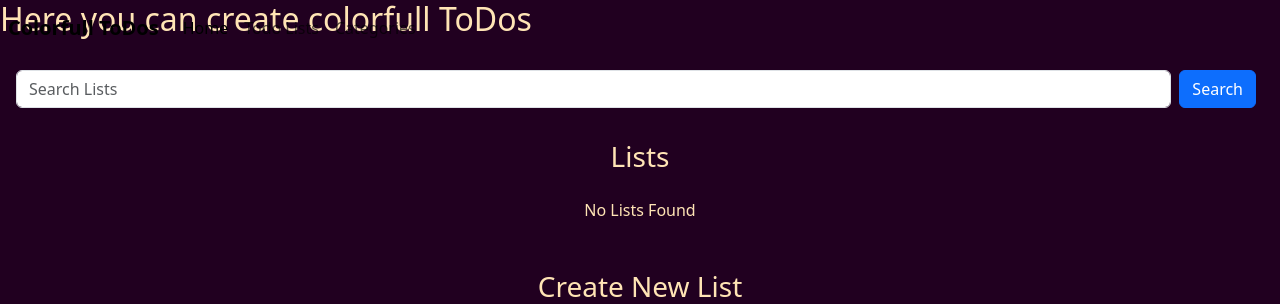
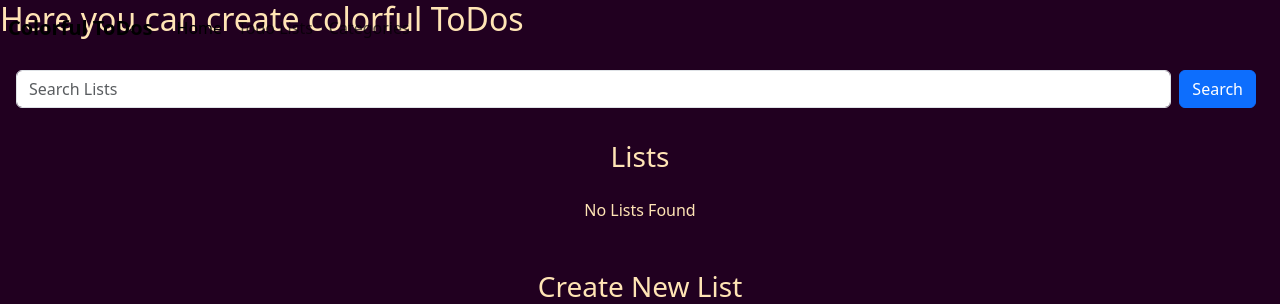
Before and after one commit to LynxPardelle/Python_tercera_pre-entregaMontano, a Django app: page /todo/lists/ in a window 1280 px wide. Shown: the top 304 px of the page. Run offline with Django 5.2, Linux system fonts and the light colour scheme; data that the repository does not hold is empty; some libraries are stand-ins or nearby versions.

Commit message:
colorful typo

```diff
--- a/toDo/templates/layout/header.html
+++ b/toDo/templates/layout/header.html
@@ -3,20 +3,20 @@
     class="position-fixed top-0 start-0 w-100 navbar navbar-expand-lg bef bef-bg-moccasin bef-text-mystic px-2 bef-z-100"
   >
     <a class="navbar-brand fw-bold" href="/"
-      >Colorfull ToDos{% if name%}, {{ name }}{% endif %}</a
+      >Colorful ToDos{% if name%}, {{ name }}{% endif %}</a
     >
     <button
       class="navbar-toggler"
       type="button"
       data-bs-toggle="collapse"
-      data-bs-target="#navBarHeaderColorFullToDos"
-      aria-controls="navBarHeaderColorFullToDos"
+      data-bs-target="#navBarHeaderColorfulToDos"
+      aria-controls="navBarHeaderColorfulToDos"
       aria-expanded="false"
       aria-label="Toggle navigation"
     >
       <span class="navbar-toggler-icon"></span>
     </button>
-    <div class="collapse navbar-collapse" id="navBarHeaderColorFullToDos">
+    <div class="collapse navbar-collapse" id="navBarHeaderColorfulToDos">
       <ul class="navbar-nav me-auto mb-2 mb-lg-0">
         <li class="nav-item">
           <a class="nav-link active" href="/">Home</a>
@@ -31,9 +31,7 @@
         <li class="nav-item">
           <a class="nav-link" href="/admin">Administration Panel</a>
         </li>
-        {% endif %}
-        {% endblock %}
-        {% comment %} {% if logged_in %}
+        {% endif %} {% endblock %} {% comment %} {% if logged_in %}
         <li class="nav-item"><a class="nav-link" href="/logout">Logout</a></li>
         {% else %}
         <li class="nav-item"><a class="nav-link" href="/login">Login</a></li>
@@ -41,5 +39,5 @@
       </ul>
     </div>
   </nav>
-  <h2>Here you can create colorfull ToDos</h2>
+  <h2>Here you can create colorful ToDos</h2>
 </header>
--- a/toDo/templates/layout/index.html
+++ b/toDo/templates/layout/index.html
@@ -5,7 +5,7 @@
   <head>
     <meta charset="UTF-8">
     <meta name="viewport" content="width=device-width, initial-scale=1.0">
-    <title>{% block title %}{% if title %}{{ title }} - {% endif %} {% endblock %}ColorFull ToDos</title>
+    <title>{% block title %}{% if title %}{{ title }} - {% endif %} {% endblock %}Colorful ToDos</title>
     <link href="https://cdn.jsdelivr.net/npm/bootstrap@5.3.2/dist/css/bootstrap.min.css" rel="stylesheet" integrity="sha384-T3c6CoIi6uLrA9TneNEoa7RxnatzjcDSCmG1MXxSR1GAsXEV/Dwwykc2MPK8M2HN" crossorigin="anonymous">
     <link rel="stylesheet" href="{% static './css/bef-styles.css' %}" crossorigin="anonymous">
     <link rel="stylesheet" href="{% static './css/style.css' %}">
```
